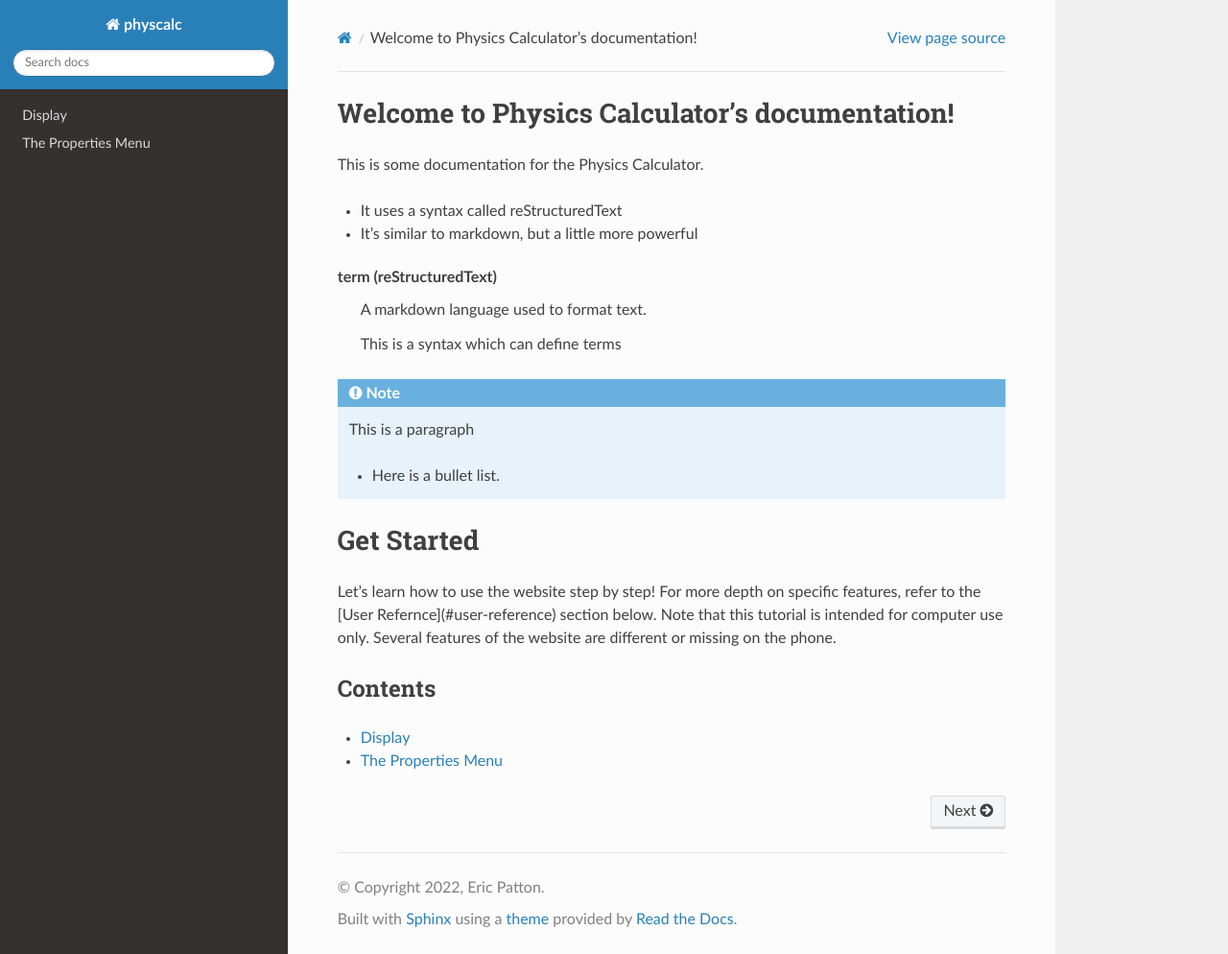
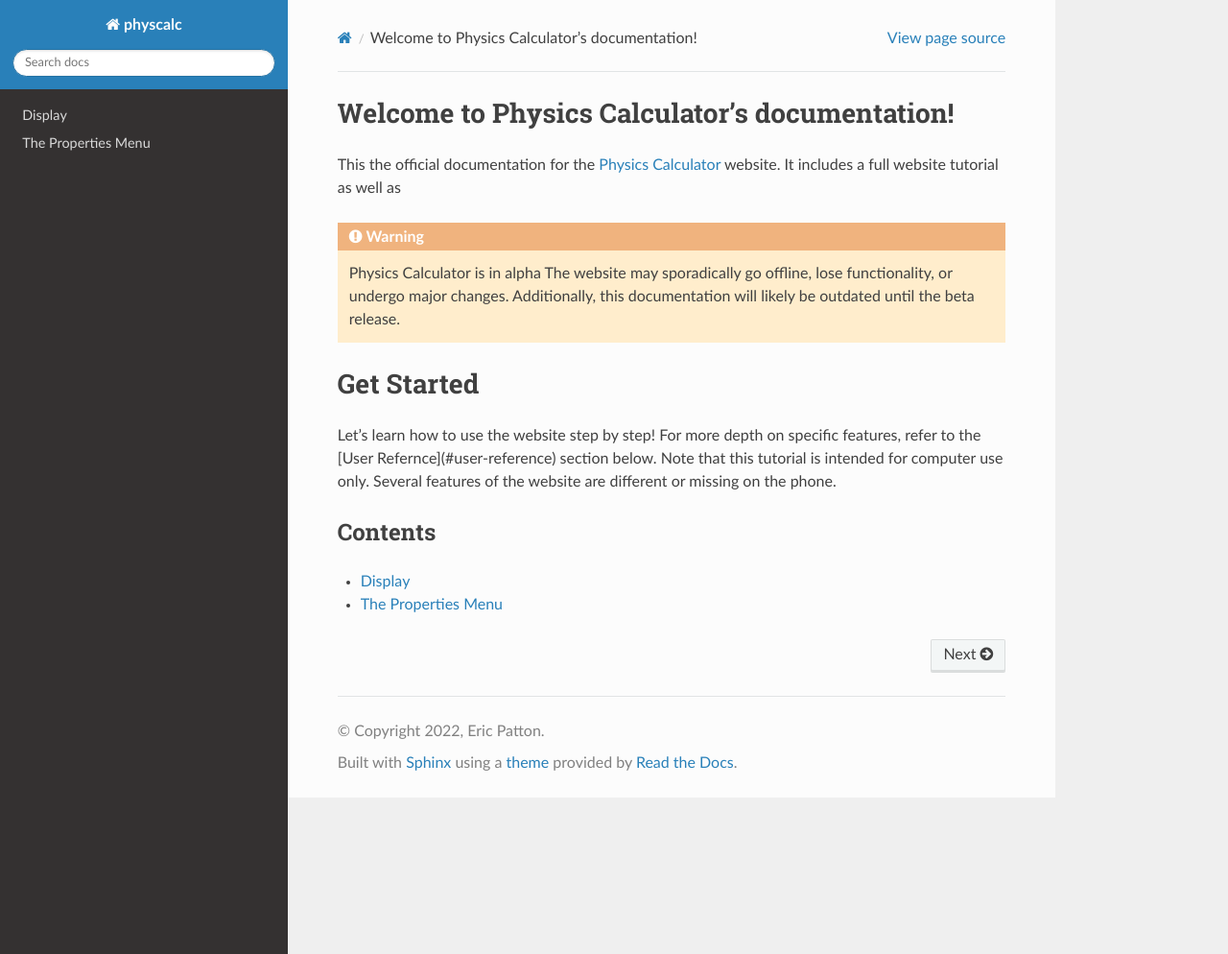
Before and after one commit to Erix4/physcalc, a Sphinx documentation site: the page built from docs/index.rst, in a window 1280 px wide and 994 px high. Shown: the whole window at 96% size. Built offline with Sphinx 7.4.7 and the Read the Docs theme 2.0.0, drawn with Linux system fonts in a browser that asks for light colours.

Commit message:
Add disclaimer

```diff
--- a/docs/index.rst
+++ b/docs/index.rst
@@ -6,19 +6,12 @@
 Welcome to Physics Calculator's documentation!
 ====================================
 
-This is some documentation for the Physics Calculator.
+This the official documentation for the `Physics Calculator <https://physcalc.com>`_ website.
+It includes a full website tutorial as well as
 
-* It uses a syntax called reStructuredText
-* It's similar to markdown, but a little more powerful
-
-term (reStructuredText)
-   A markdown language used to format text.
-
-   This is a syntax which can define terms
-
-.. note:: This is a paragraph
-
-   - Here is a bullet list.
+.. warning:: Physics Calculator is in alpha
+   The website may sporadically go offline, lose functionality, or undergo major changes.
+   Additionally, this documentation will likely be outdated until the beta release.
 
 Get Started
 ===========
```
Also changed, not shown: README.md (+2 -0 lines).
